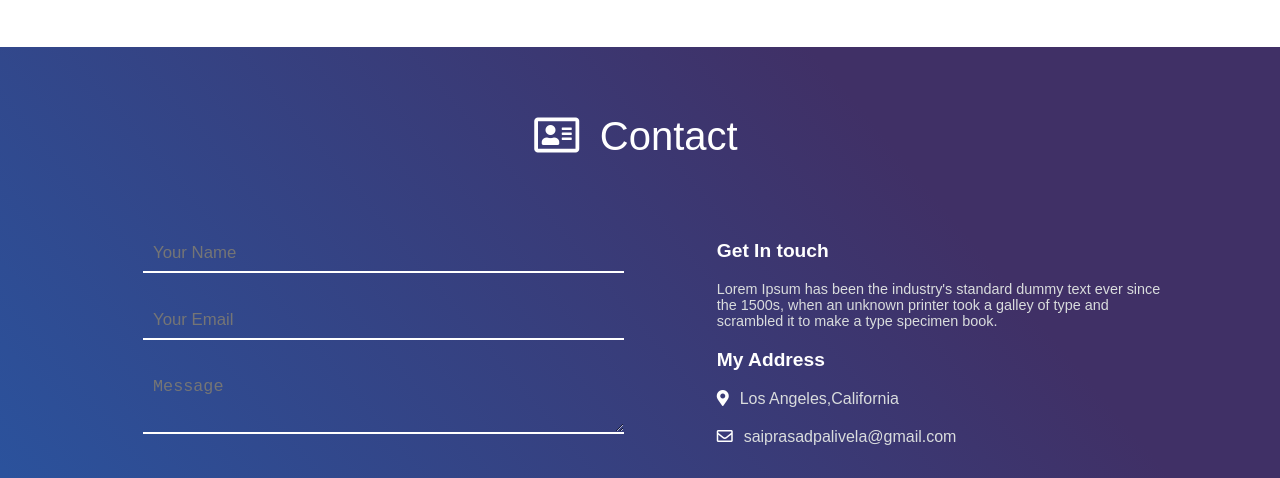
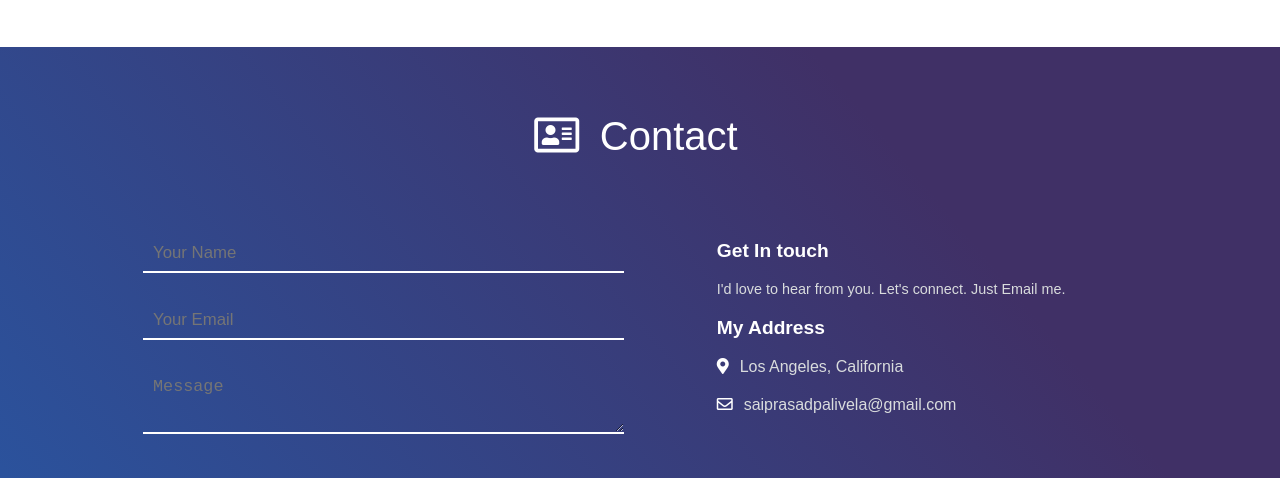
Before and after one commit to sp2316/sp2316.github.io, a plain HTML site: page index.html in a window 1280 px wide. Shown: the part 4770-5248 px from the top of the page. Drawn offline with Linux system fonts and the light colour scheme.

Commit message:
contact us

```diff
--- a/index.html
+++ b/index.html
@@ -485,12 +485,14 @@
                 <div id="my-details-container">
 
                     <h3> Get In touch </h3>
-                    <p> Lorem Ipsum has been the industry's standard dummy text ever since the 1500s, when an unknown printer took a galley of type and scrambled it to make a type specimen book. </p>
+                    <p>
+                        I'd love to hear from you. Let's connect. Just Email me.
+                    </p>
 
                     <h3> My Address </h3>
                     <div class="my-details-info-container">
                         <i class="fas fa-map-marker-alt"></i>
-                        <span>Los Angeles,California</span>
+                        <span>Los Angeles, California</span>
                     </div>
                     <!-- <div class="my-details-info-container">
                         <i class="fas fa-mobile-alt"></i>
```
